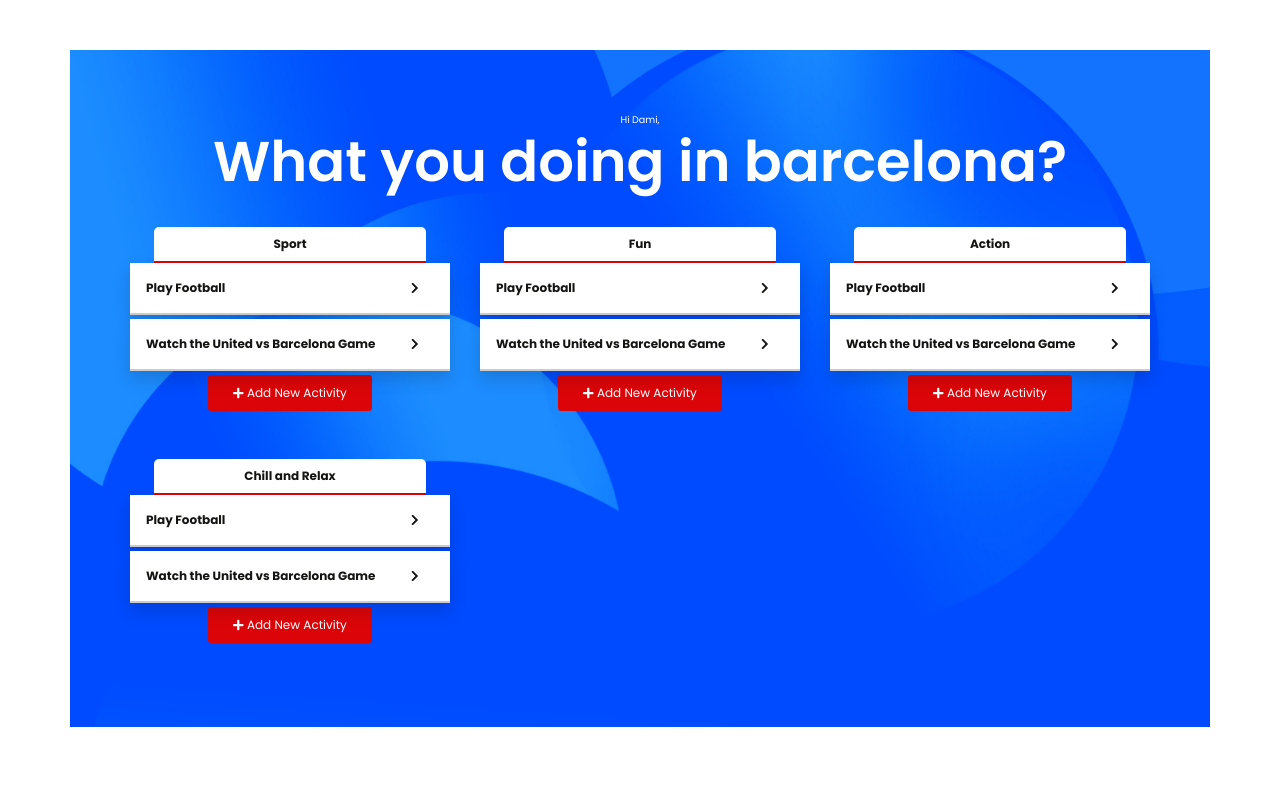
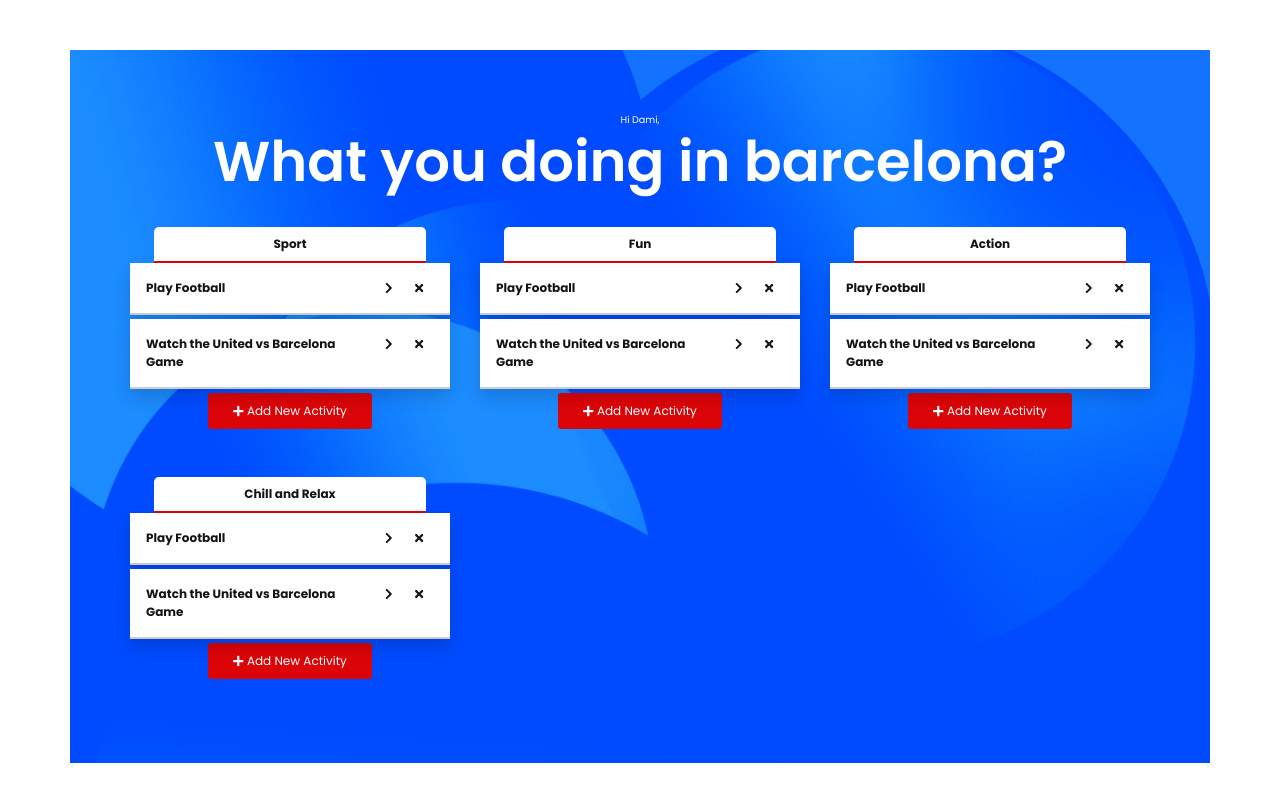
Before and after one commit to adeadedoja/travel-planner, a React (Create React App) app: page / in a window 1280 px wide. Built offline with nearby package versions, Linux system fonts and the light colour scheme.

Commit message:
added pop up to show description

```diff
--- a/src/App.js
+++ b/src/App.js
@@ -3,9 +3,9 @@ import { Container, Row, Col } from 'reactstrap';
 import './App.css';
 import Category from "./components/Category";
 import { library } from '@fortawesome/fontawesome-svg-core'
-import { faPlus, faCoffee, faChevronRight } from '@fortawesome/free-solid-svg-icons'
+import { faPlus, faTimes, faChevronRight } from '@fortawesome/free-solid-svg-icons'
 
-library.add(faPlus, faChevronRight)
+library.add(faPlus, faChevronRight, faTimes)
 
 const data = [
   {
--- a/src/components/Activity.js
+++ b/src/components/Activity.js
@@ -1,5 +1,5 @@
 import React, { Component } from 'react';
-import { Row, Col } from 'reactstrap';
+import { Row, Col, Button, Modal, ModalHeader, ModalBody, ModalFooter } from 'reactstrap';
 import { FontAwesomeIcon } from '@fortawesome/react-fontawesome';
 
 class Activity extends Component {
@@ -7,17 +7,39 @@ class Activity extends Component {
         super(props);
         this.state = {
             title: props.title,
-            collapse: false
+            description: props.description,
+            modal: false
         }
+        this.toggle = this.toggle.bind(this);
     }
+
+    //modal toggle
+    toggle() {
+        this.setState({
+            modal: !this.state.modal
+        });
+    }
+
+    //delete function
+    delete() {
+        console.log('delete');
+    }
+
     render() {
         return (
             //individual activity
             <div className="activity activity--white shadow p-3 mb-1 sweep-to-right">
                 <Row>
-                    <Col xs="10"><b>{this.state.title}</b>  </Col>
-                    <Col xs="2"><FontAwesomeIcon icon="chevron-right" /></Col>
+                    <Col xs="9"><b>{this.state.title}</b>  </Col>
+                    <Col xs="1" onClick={this.toggle}><FontAwesomeIcon icon="chevron-right" /></Col>
+                    <Col xs="1" onClick={this.delete}><FontAwesomeIcon icon="times" /></Col>
                 </Row>
+                <Modal isOpen={this.state.modal} toggle={this.toggle} className={this.props.className}>
+                    <ModalHeader toggle={this.toggle}>{this.state.title}</ModalHeader>
+                    <ModalBody>
+                        {this.state.description}
+                    </ModalBody>
+                </Modal>
             </div>
         );
     }
--- a/src/components/Category.js
+++ b/src/components/Category.js
@@ -43,7 +43,7 @@ class Category extends Component {
     ActivityList = (activities) => {
         const listItems = activities.map((activity) =>
             <div key={activity.title.toString()}>
-                <Activity title={activity.title} />
+                <Activity title={activity.title} description={activity.description} />
             </div>
         );
         return (
```
